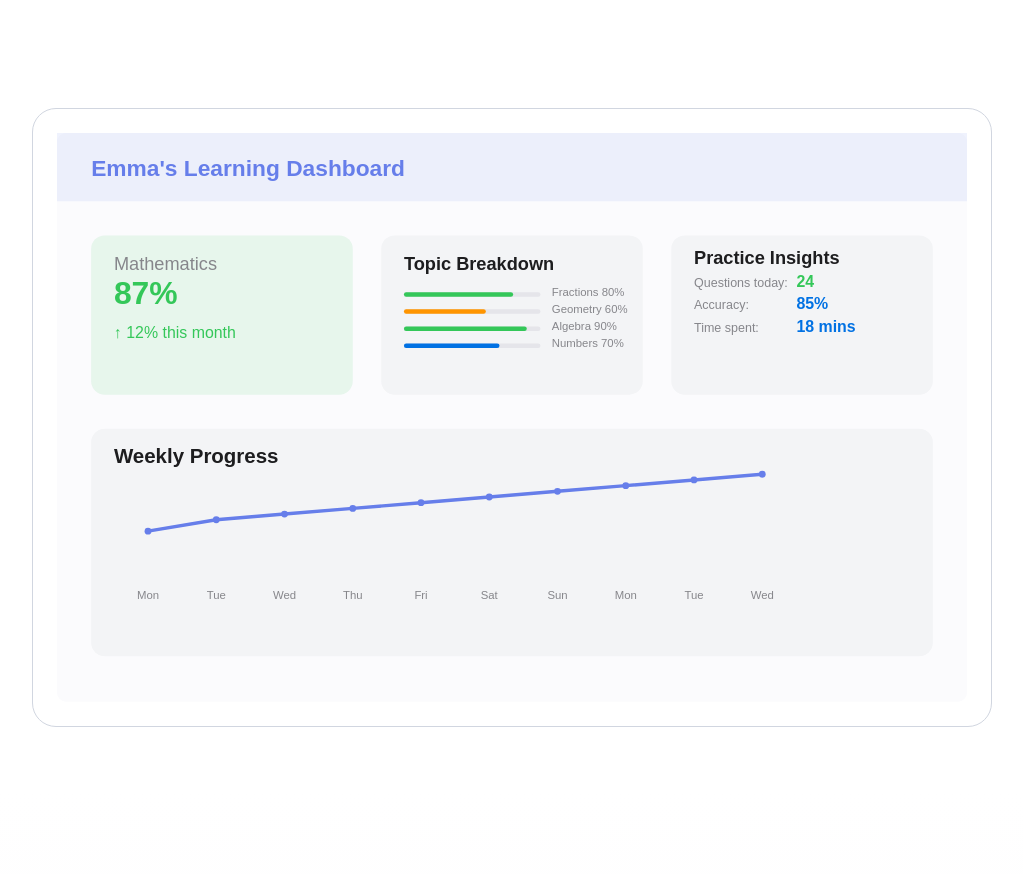
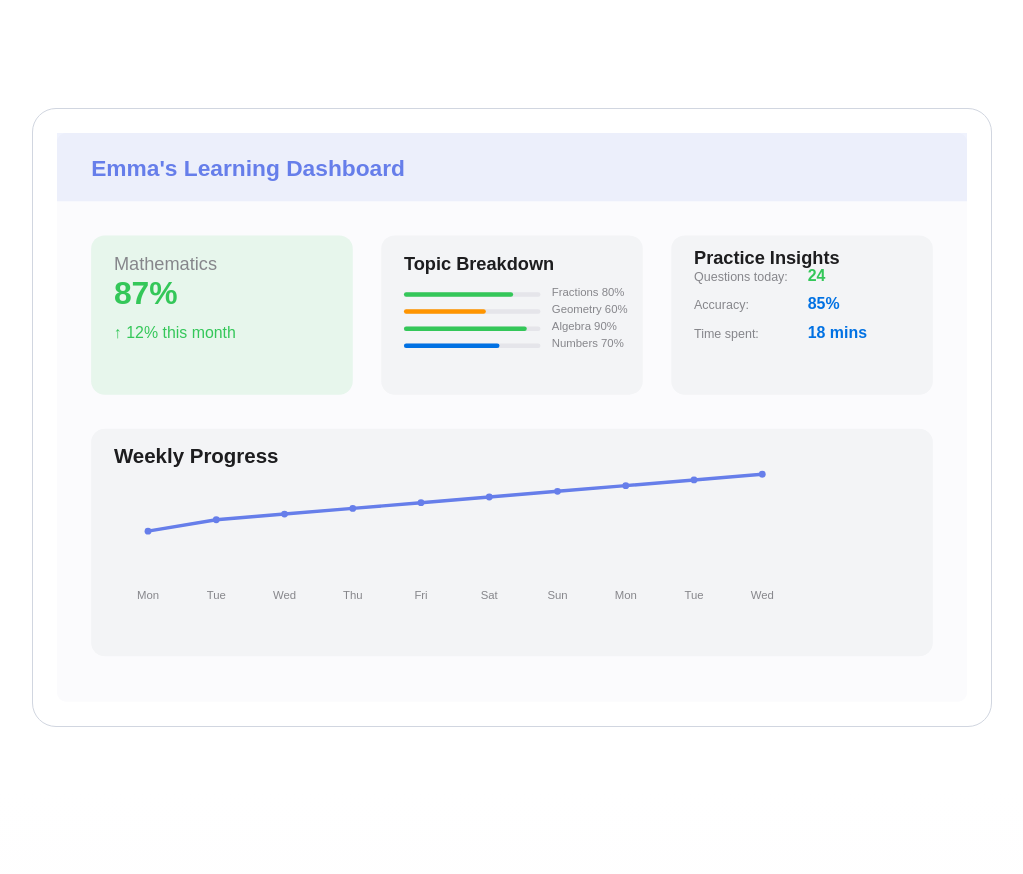
Before and after one commit to yasirmir1/kudos-ai, a React (Vite) app: page / in a window 1280 px wide. Shown: the part 540-1414 px from the top of the page, without its empty margins (128-1151 px from the left). Built offline with nearby package versions, Linux system fonts and the light colour scheme.

Commit message:
Fix spacing in Practice Insights
Improved spacing within the "Practice Insights" section to enhance readability.

```diff
--- a/src/pages/Index.tsx
+++ b/src/pages/Index.tsx
@@ -155,15 +155,15 @@ const Index = () => {
               <rect x="540" y="90" width="230" height="140" rx="12" fill="#F3F4F6"></rect>
               <text x="560" y="115" fontFamily="Arial" fontSize="16" fontWeight="600" fill="#1D1D1F">Practice Insights</text>
 
-              {/* Practice stats - better spacing */}
-              <text x="560" y="135" fontFamily="Arial" fontSize="11" fill="#86868B">Questions today:</text>
-              <text x="650" y="135" fontFamily="Arial" fontSize="14" fontWeight="600" fill="#34C759">24</text>
+              {/* Practice stats - improved spacing */}
+              <text x="560" y="130" fontFamily="Arial" fontSize="11" fill="#86868B">Questions today:</text>
+              <text x="660" y="130" fontFamily="Arial" fontSize="14" fontWeight="600" fill="#34C759">24</text>
 
               <text x="560" y="155" fontFamily="Arial" fontSize="11" fill="#86868B">Accuracy:</text>
-              <text x="650" y="155" fontFamily="Arial" fontSize="14" fontWeight="600" fill="#0071E3">85%</text>
+              <text x="660" y="155" fontFamily="Arial" fontSize="14" fontWeight="600" fill="#0071E3">85%</text>
 
-              <text x="560" y="175" fontFamily="Arial" fontSize="11" fill="#86868B">Time spent:</text>
-              <text x="650" y="175" fontFamily="Arial" fontSize="14" fontWeight="600" fill="#0071E3">18 mins</text>
+              <text x="560" y="180" fontFamily="Arial" fontSize="11" fill="#86868B">Time spent:</text>
+              <text x="660" y="180" fontFamily="Arial" fontSize="14" fontWeight="600" fill="#0071E3">18 mins</text>
 
               {/* Weekly Progress - Full Width */}
               <rect x="30" y="260" width="740" height="200" rx="12" fill="#F3F4F6"></rect>
```
